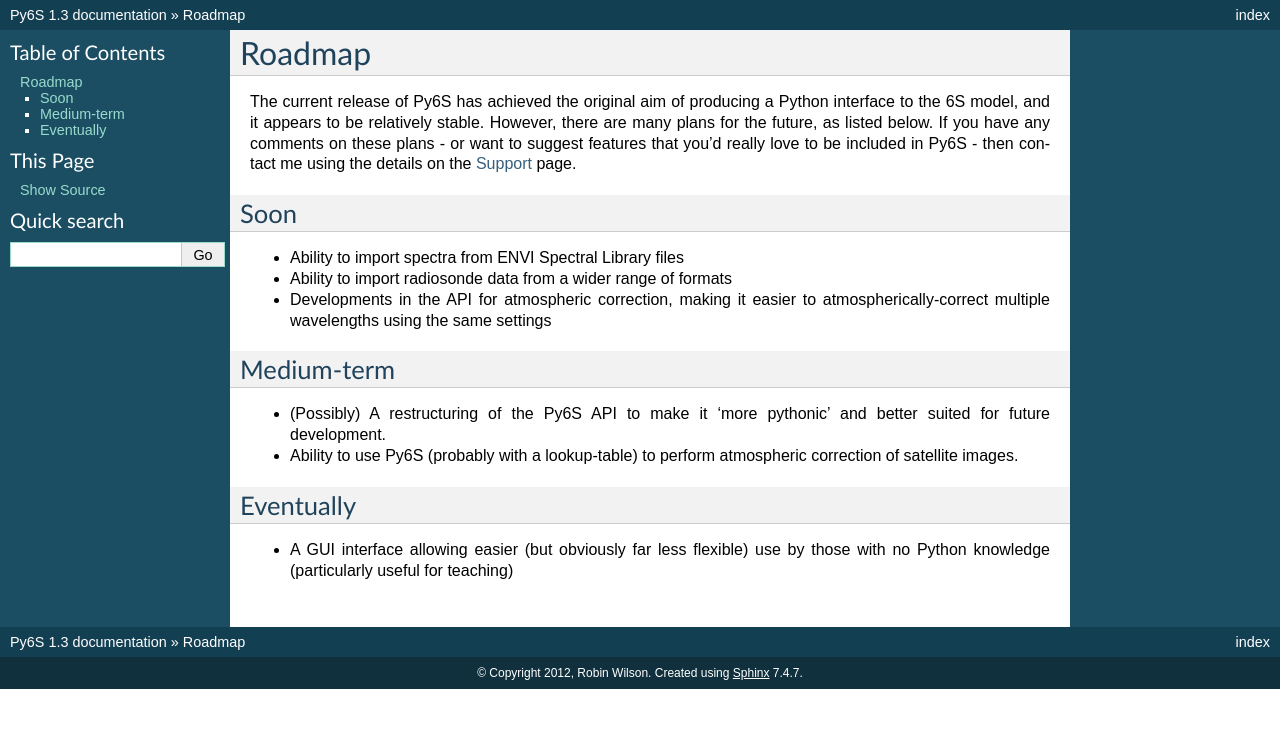
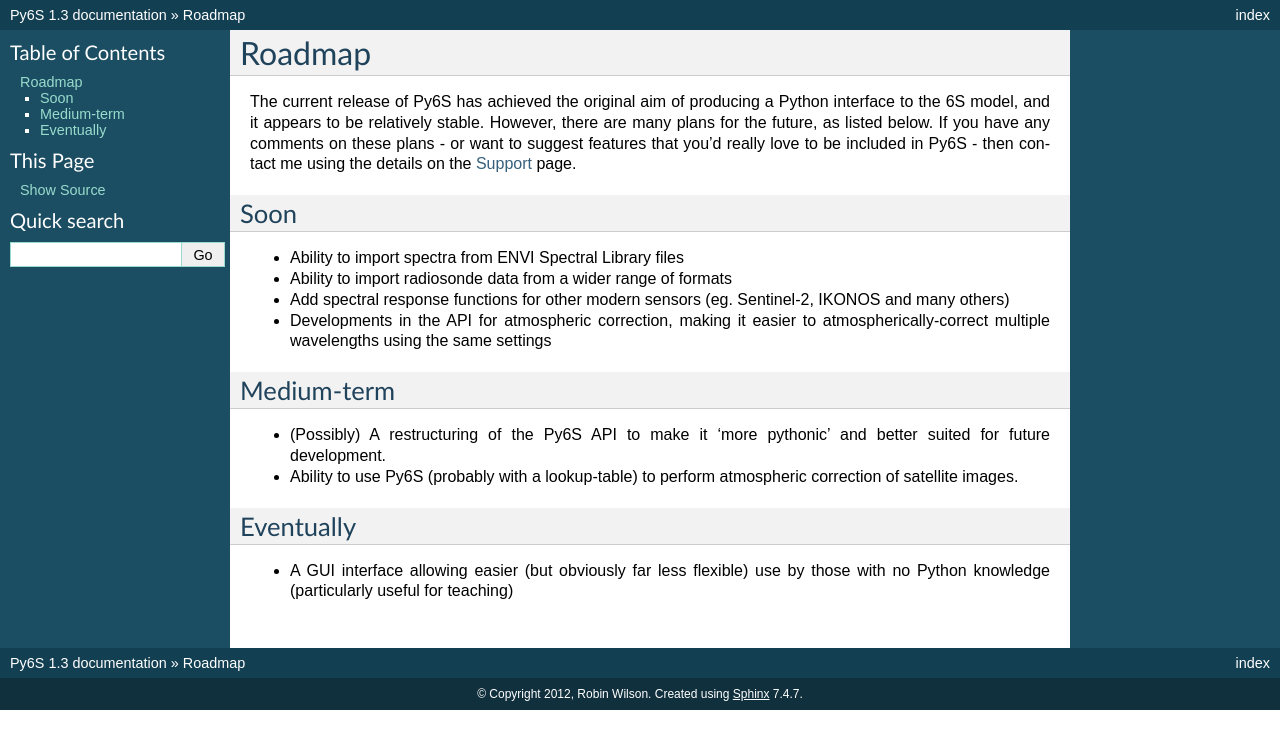
Before and after one commit to robintw/Py6S, a Sphinx documentation site: the page built from doc/source/roadmap.rst, in a window 1280 px wide. Shown: the top 749 px of the page. Built offline with Sphinx 7.4.7, drawn with Linux system fonts in a browser that asks for light colours.

Commit message:
Updated roadmap

```diff
--- a/doc/source/roadmap.rst
+++ b/doc/source/roadmap.rst
@@ -7,6 +7,7 @@
 ----
 * Ability to import spectra from ENVI Spectral Library files
 * Ability to import radiosonde data from a wider range of formats
+* Add spectral response functions for other modern sensors (eg. Sentinel-2, IKONOS and many others)
 * Developments in the API for atmospheric correction, making it easier to atmospherically-correct multiple wavelengths using the same settings
 
 Medium-term
```
